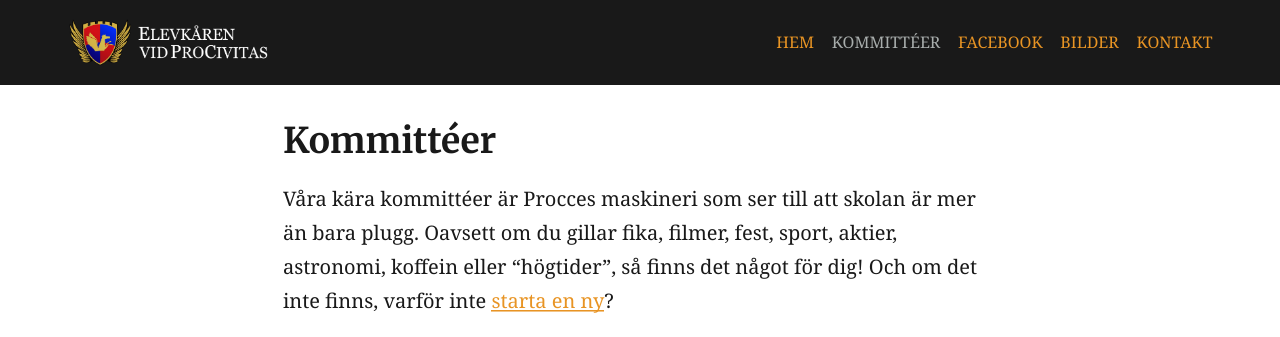
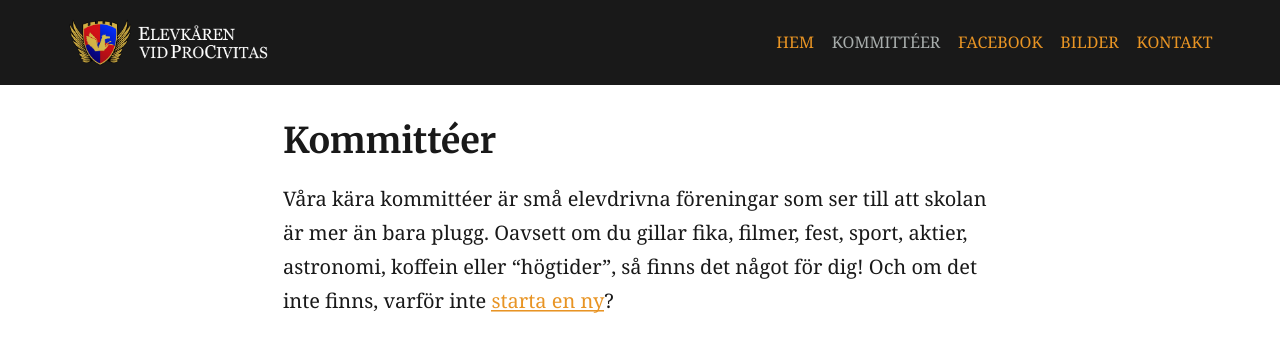
Before and after one commit to ekvp/ekvp.github.io, a Jekyll site: the page built from kommitteer.md, in a window 1280 px wide, cut to the strip 0-337 px from the top of the page. Built offline with Jekyll 4.4.1, drawn with Linux system fonts in a browser that asks for light colours; our own code applies the rules of GitHub Pages for plain Markdown files.

Commit message:
Update kommitteer.md

```diff
--- a/kommitteer.md
+++ b/kommitteer.md
@@ -1,6 +1,6 @@
 <h2>Kommittéer</h2>
 
-Våra kära kommittéer är Procces maskineri som ser till att skolan är mer än bara plugg. Oavsett om du gillar fika, filmer, fest, sport, aktier, astronomi, koffein eller "högtider", så finns det något för dig! Och om det inte finns, varför inte [starta en ny](/startakommitte/)?
+Våra kära kommittéer är små elevdrivna föreningar som ser till att skolan är mer än bara plugg. Oavsett om du gillar fika, filmer, fest, sport, aktier, astronomi, koffein eller "högtider", så finns det något för dig! Och om det inte finns, varför inte [starta en ny](/startakommitte/)?
 
 <div class="grid">
   <a href="" class="grida">
```
